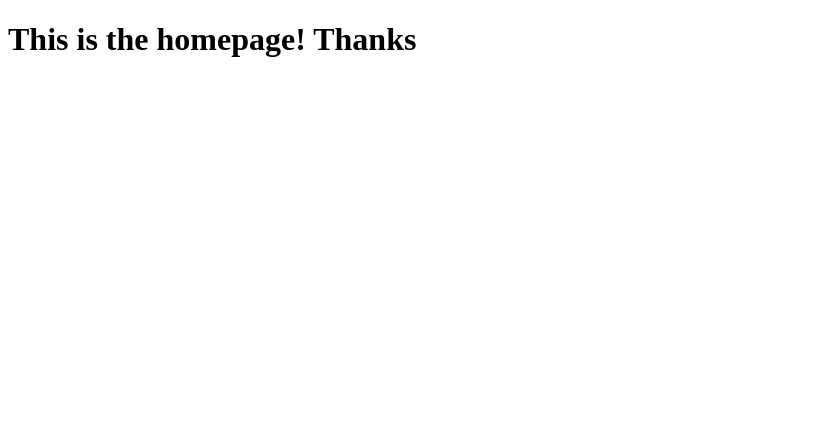
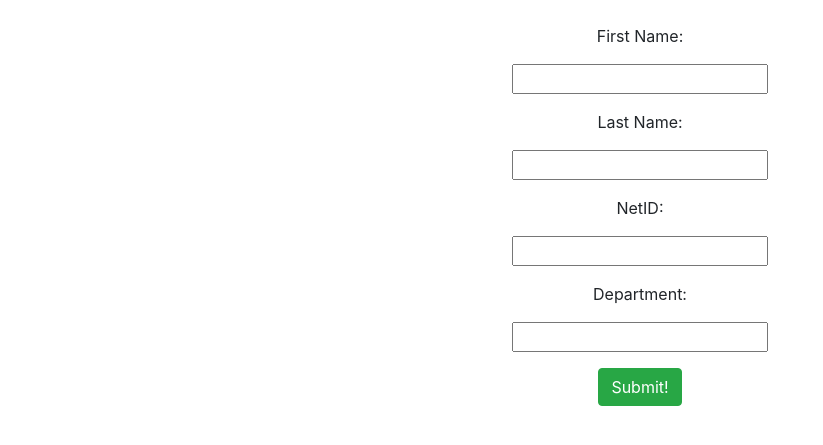
Before and after one commit to adammiros/Rutgers-PDF-Processing-Project, a Flask app: page / in a window 1280 px wide. Shown: the top 445 px of the page, without its empty margins (0-823 px from the left). Run offline with Flask 2, Linux system fonts and the light colour scheme; some libraries are stand-ins or nearby versions.

Commit message:
Created main web page. Created base html template which all other pages will inherit from.

```diff
--- a/flaskWebApp.py
+++ b/flaskWebApp.py
@@ -1,9 +1,9 @@
-from flask import Flask, render_template
+from flask import Flask, redirect, url_for, render_template, request
 
 app = Flask(__name__)
 
-@app.route("/")
 
+@app.route("/", methods=["POST", "GET"])
 def home():
     return render_template("home.html")
 
--- /dev/null
+++ b/templates/base.html
@@ -0,0 +1,19 @@
+<!DOCTYPE html>
+<html lang="en">
+<head>
+    <meta charset="UTF-8">
+
+    <title>{% block title%} {% endblock %}</title>
+</head>
+<body>
+
+{% block content %}
+
+
+{% endblock %}
+
+</body>
+
+<link rel="stylesheet" href="https://stackpath.bootstrapcdn.com/bootstrap/4.4.1/css/bootstrap.min.css" integrity="sha384-Vkoo8x4CGsO3+Hhxv8T/Q5PaXtkKtu6ug5TOeNV6gBiFeWPGFN9MuhOf23Q9Ifjh" crossorigin="anonymous">
+
+</html>
--- a/templates/home.html
+++ b/templates/home.html
@@ -1,12 +1,31 @@
-<!DOCTYPE html>
-<html lang="en">
-<head>
-    <meta charset="UTF-8">
-    <title>Home Page</title>
-</head>
-<body>
+{% extends "base.html" %}
+{% block title %}Login Page{% endblock %}
 
-<h1>This is the homepage! Thanks</h1>
 
-</body>
-</html>
+{% block content %}
+
+<br>
+
+<form action="#" method="post" id="mainForm" style="text-align: center;">
+
+    <p>First Name:</p>
+    <p><input type="text" name="firstName"/></p>
+
+
+    <p>Last Name:</p>
+    <p><input type="text" name="lastName"/></p>
+
+
+    <p>NetID:</p>
+    <p><input type="text" name="NETID"/></p>
+
+    <p>Department:</p>
+    <p><input type="text" name="Department"/></p>
+
+    <button type="button" class="btn btn-success" form="mainForm" value="Submit">Submit!</button>
+
+</form>
+
+
+
+{% endblock %}
```
